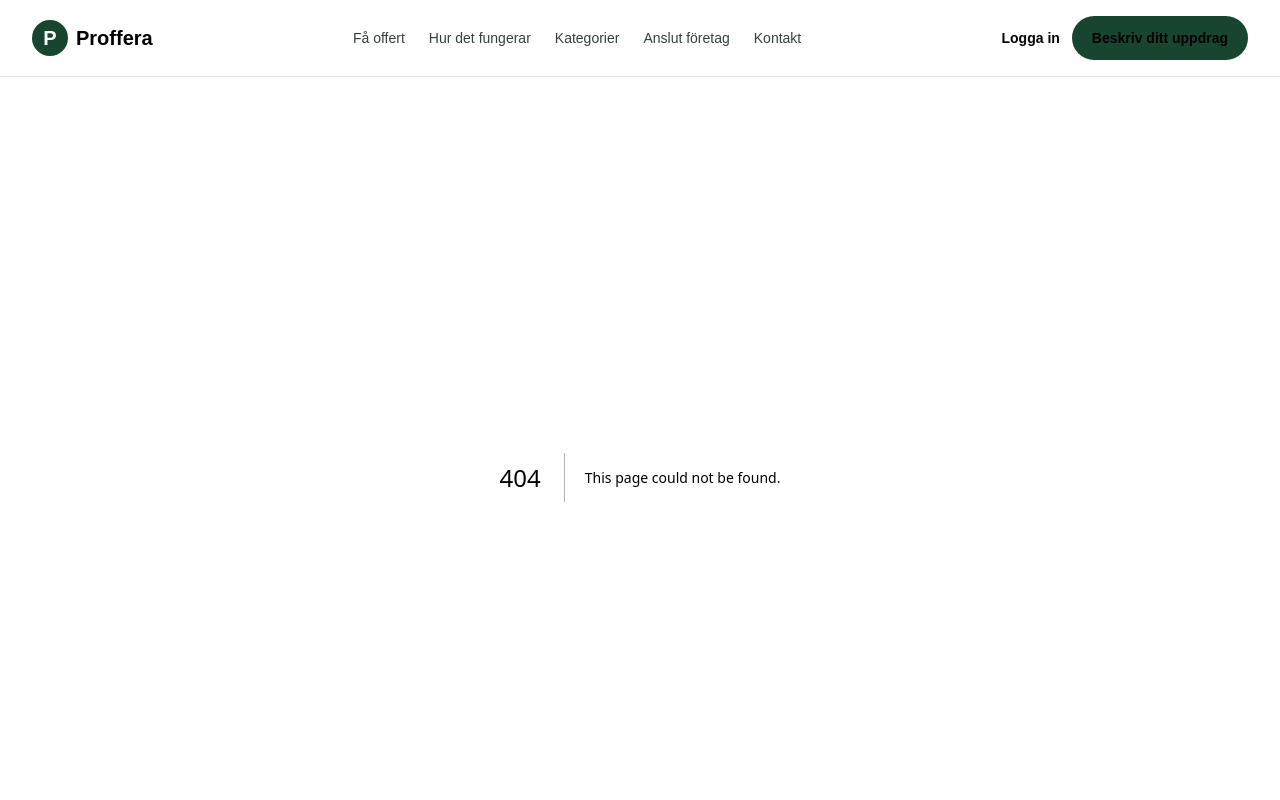
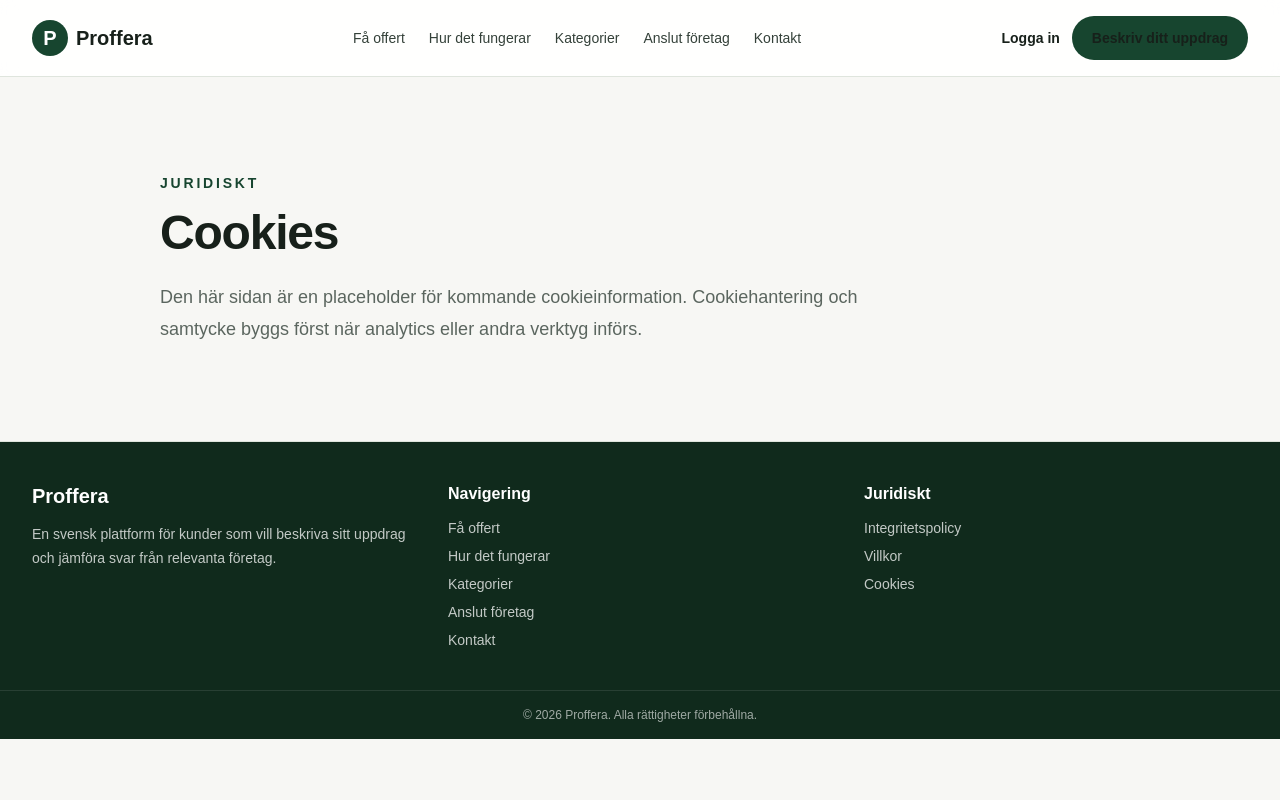
Before and after one commit to ibboabdoli-ai/Proffera, a Next.js app: page /cookies in a window 1280 px wide. Before the commit this address had no page. Shown: the top 800 px of the page. Built offline with nearby package versions, Linux system fonts and the light colour scheme.

Commit message:
phase 02: add cookies page

```diff
--- /dev/null
+++ b/src/app/cookies/page.tsx
@@ -0,0 +1,17 @@
+import type { Metadata } from "next";
+import { PageShell } from "@/components/layout/page-shell";
+
+export const metadata: Metadata = {
+  title: "Cookies",
+  description: "Preliminär cookieinformation för Proffera.",
+};
+
+export default function CookiesPage() {
+  return (
+    <PageShell
+      eyebrow="Juridiskt"
+      title="Cookies"
+      description="Den här sidan är en placeholder för kommande cookieinformation. Cookiehantering och samtycke byggs först när analytics eller andra verktyg införs."
+    />
+  );
+}
```
